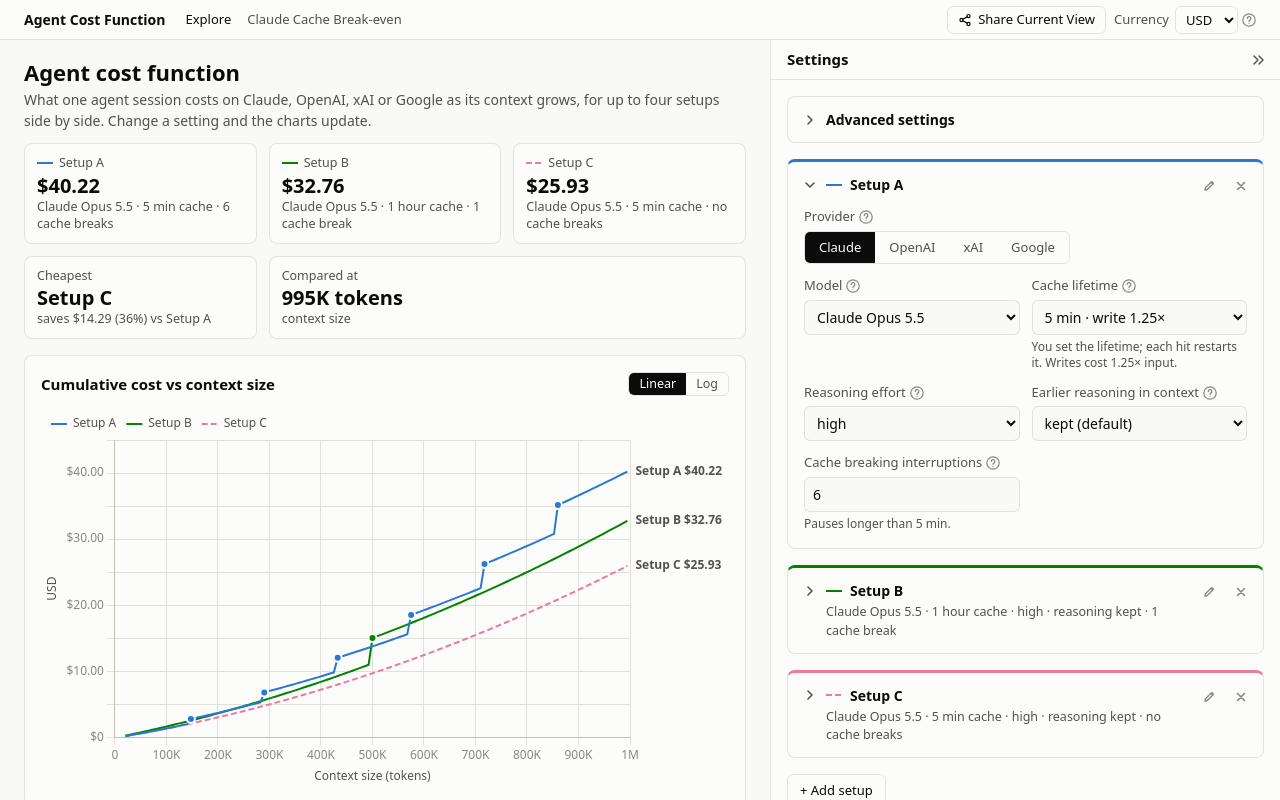
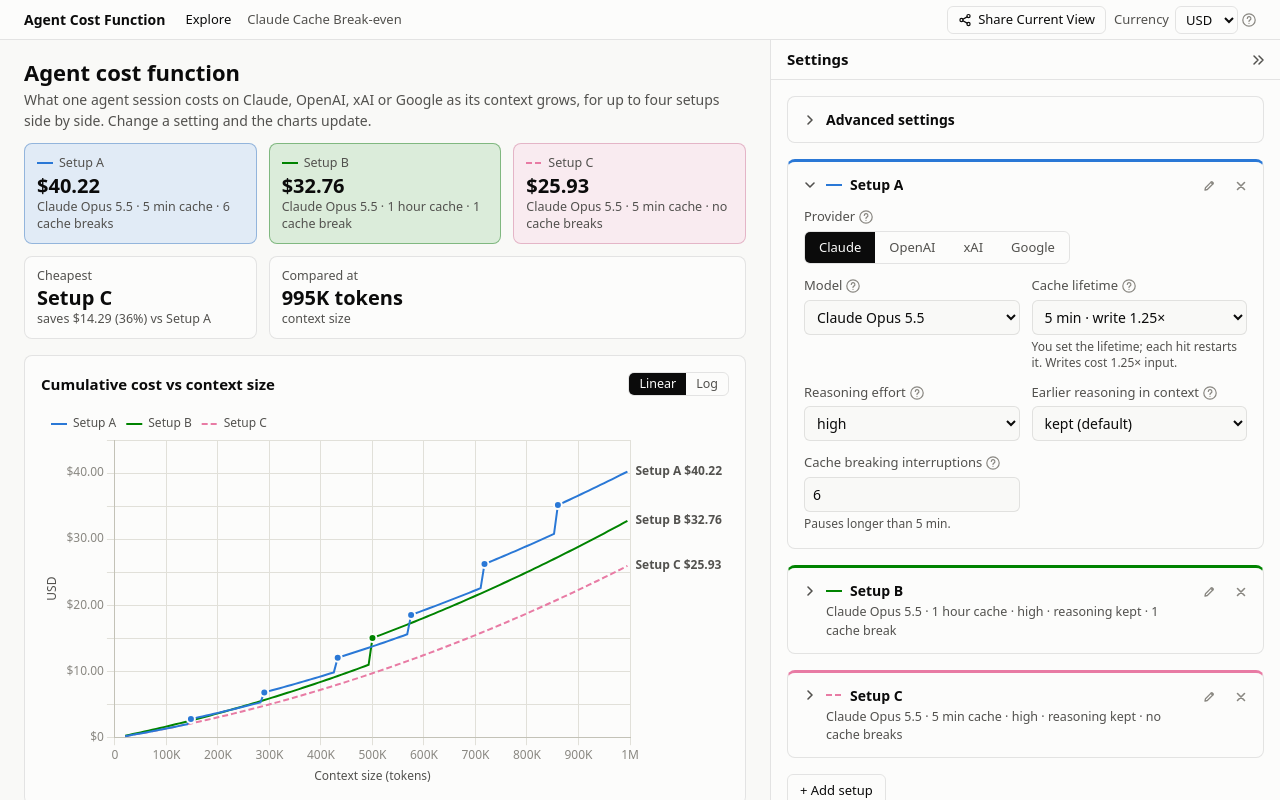
Before and after one commit to Nobbettt/agent-cost-function, a React (Vite) app: page / in a window 1280 px wide. Built offline with nearby package versions, Linux system fonts and the light colour scheme.

Commit message:
feat: tint each setup's summary card with its series colour

```diff
--- a/src/components/SummaryCards.tsx
+++ b/src/components/SummaryCards.tsx
@@ -14,7 +14,7 @@
 
 export function Stat({ label, value, sub, series }: StatProps) {
   return (
-    <div className="stat">
+    <div className="stat" data-series={series}>
       <dt>
         {series && <SeriesKey id={series} />}
         <span className="stat-label" title={label}>{label}</span>
--- a/src/index.css
+++ b/src/index.css
@@ -139,6 +139,11 @@
 .summary { container-type: inline-size; margin-top: 16px; }
 .summary dl { --n: 4; display: grid; grid-template-columns: repeat(var(--n), minmax(0, 1fr)); gap: 12px; margin: 0; }
 .stat { min-width: 0; padding: 10px 12px; background: var(--surface); border: 1px solid var(--border); border-radius: 8px; }
+/* A setup's card is tinted with its series colour (by id, like .setup); Cheapest and Compared at stay neutral. */
+.stat[data-series] { --series: var(--series-a); background: color-mix(in srgb, var(--series) 13%, var(--surface)); border-color: color-mix(in srgb, var(--series) 35%, var(--border)); }
+.stat[data-series="B"] { --series: var(--series-b); }
+.stat[data-series="C"] { --series: var(--series-c); }
+.stat[data-series="D"] { --series: var(--series-d); }
 .stat dt { display: flex; align-items: center; gap: 6px; font-size: 12.5px; color: var(--ink-2); }
 .stat-label { min-width: 0; overflow: hidden; text-overflow: ellipsis; white-space: nowrap; }
 .stat dd { margin: 0; }
```
Also changed, not shown: 1 other file (tests, documents, lock files or other folders).
